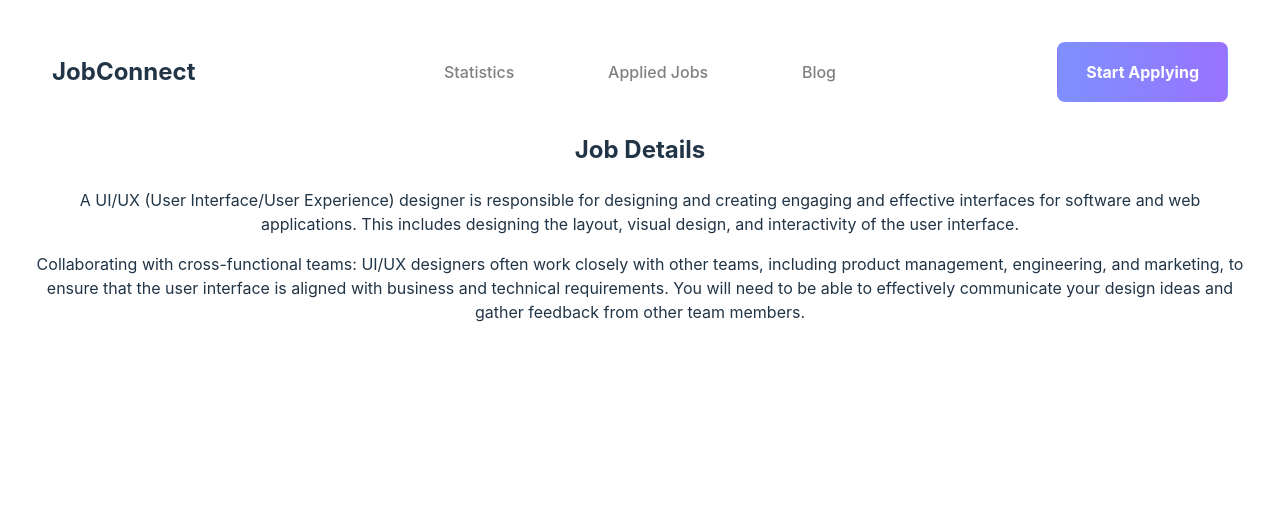
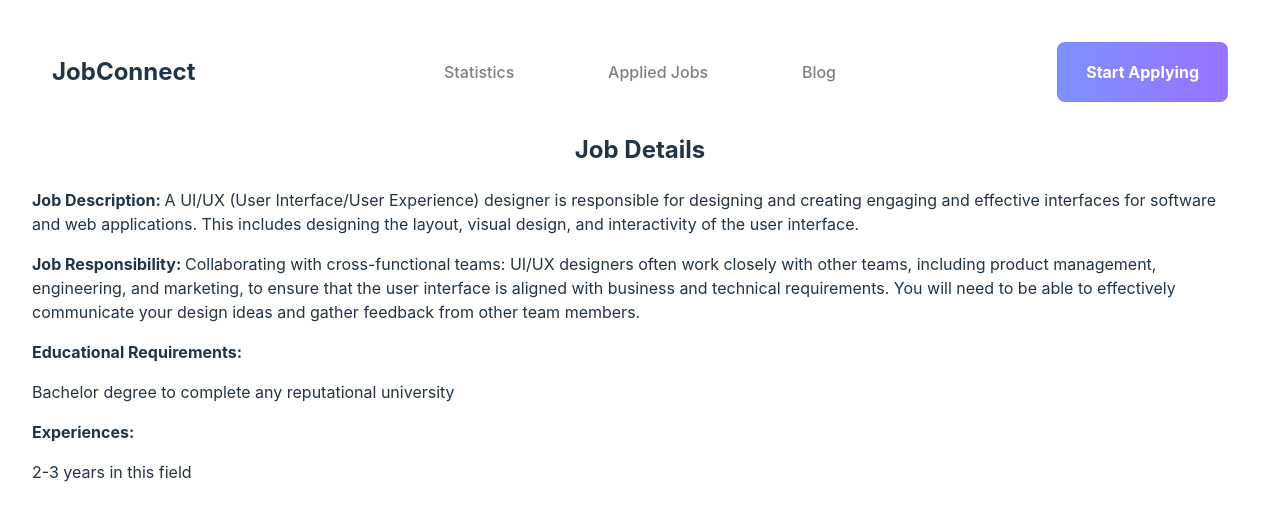
Before and after one commit to farjanarahman/career-hub, a React (Vite) app: page /job/1 in a window 1280 px wide. Shown: the top 520 px of the page. Built offline with nearby package versions, Linux system fonts and the light colour scheme.

Commit message:
details page half done

```diff
--- /dev/null
+++ b/src/components/JobDetails/JobDetails.css
@@ -0,0 +1,6 @@
+.bold{
+    font-weight: bolder;
+}
+p{
+    text-align: left;
+}
--- a/src/components/JobDetails/JobDetails.jsx
+++ b/src/components/JobDetails/JobDetails.jsx
@@ -1,5 +1,6 @@
 import React from 'react';
 import { useLoaderData, useParams } from 'react-router-dom';
+import './JobDetails.css'
 
 const JobDetails = () => {
   const { id } = useParams();
@@ -9,8 +10,12 @@ const JobDetails = () => {
     <div>
         <h2>Job Details</h2>
         <div>
-            <p>{jobs.job_description}</p>
-            <p>{jobs.job_responsibility}</p>
+            <p><span className='bold'>Job Description: </span>{jobs.job_description}</p>
+            <p><span className='bold'>Job Responsibility: </span>{jobs.job_responsibility}</p>
+            <p className='bold'>Educational Requirements:</p>
+            <p>Bachelor degree to complete any reputational university</p>
+            <p className='bold'>Experiences:</p>
+            <p>2-3 years in this field</p>
         </div>
     </div>
   );
```
